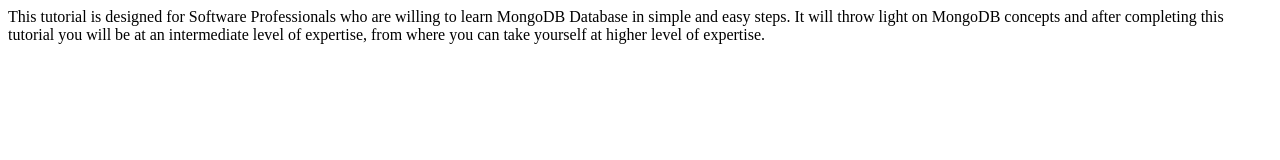
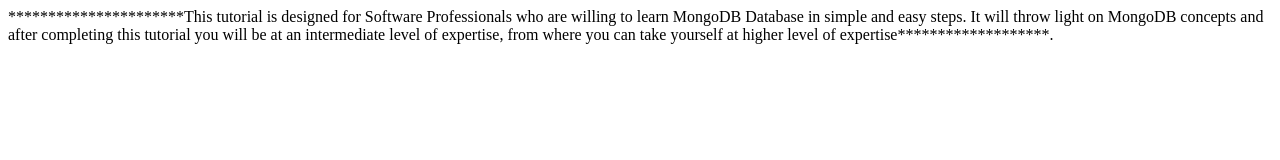
Before and after one commit to anushakodi-sg/testrepo, a plain HTML site: page index.html in a window 1280 px wide. Drawn offline with Linux system fonts and the light colour scheme; a script that the page names is missing.

Commit message:
Update index.html

```diff
--- a/index.html
+++ b/index.html
@@ -14,7 +14,7 @@
 
    </div>
     <div>
-      This tutorial is designed for Software Professionals who are willing to learn MongoDB Database in simple and easy steps. It will throw light on MongoDB concepts and after completing this tutorial you will be at an intermediate level of expertise, from where you can take yourself at higher level of expertise.
+      **********************This tutorial is designed for Software Professionals who are willing to learn MongoDB Database in simple and easy steps. It will throw light on MongoDB concepts and after completing this tutorial you will be at an intermediate level of expertise, from where you can take yourself at higher level of expertise*******************.
     </div>
   </body>
 </html>
```
